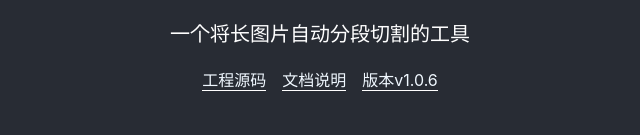
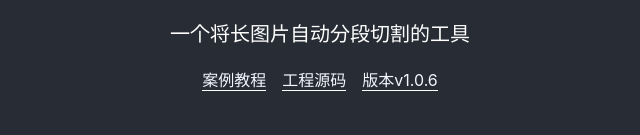
Before and after one commit to hu243285237/PictureCutter_Web, a React (Create React App) app: page / in a window 1280 px wide. Shown: the part 138-273 px from the top of the page, without its empty margins (320-960 px from the left). Built offline with nearby package versions, Linux system fonts and the light colour scheme.

Commit message:
feat: nav change

```diff
--- a/src/components/Header/index.tsx
+++ b/src/components/Header/index.tsx
@@ -11,7 +11,16 @@ export default function () {
       <h1 className="title">PICTURE CUTTER</h1>
       <p className="description">一个将长图片自动分段切割的工具</p>
       <div className="nav">
-        {/* <label className="nav-item">案例教程</label> */}
+        <label
+          className="nav-item"
+          onClick={() => {
+            window.open(
+              'https://blog.csdn.net/m0_37250299/article/details/100104956'
+            );
+          }}
+        >
+          案例教程
+        </label>
         <label
           className="nav-item"
           onClick={() => {
@@ -19,16 +28,6 @@ export default function () {
           }}
         >
           工程源码
-        </label>
-        <label
-          className="nav-item"
-          onClick={() => {
-            window.open(
-              'https://github.com/hu243285237/PictureCutter_Web/blob/master/README.md'
-            );
-          }}
-        >
-          文档说明
         </label>
         <label
           className="nav-item"
```
